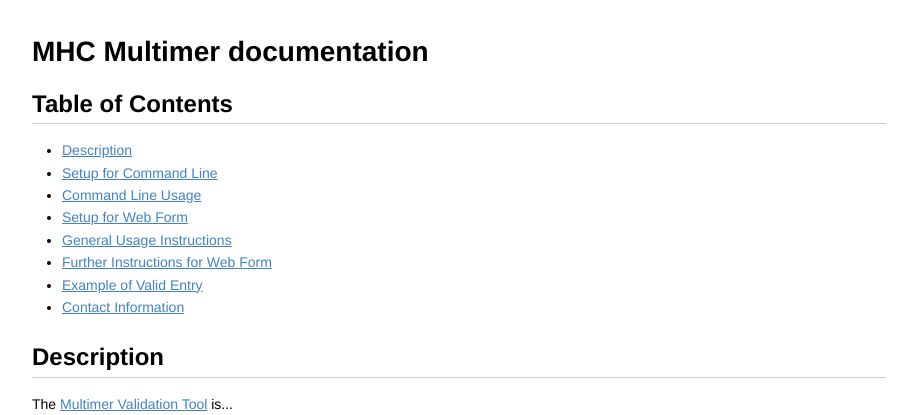
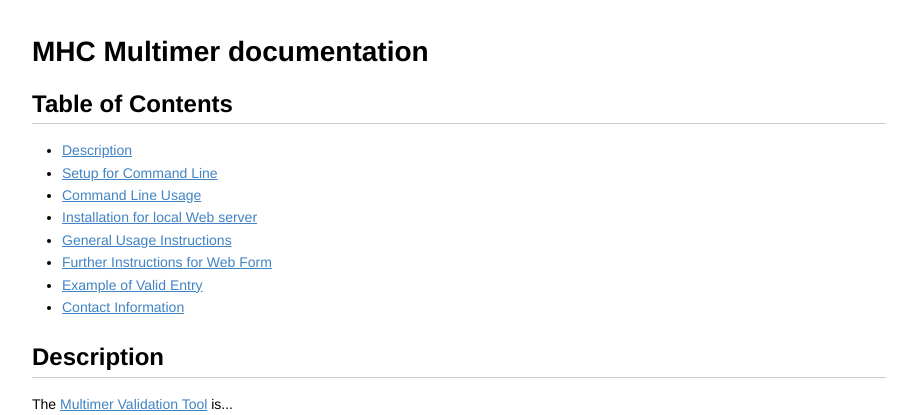
Before and after one commit to IEDB/tetramer-validator, a Flask app: page /README.html in a window 1280 px wide. Shown: the top 415 px of the page, without its empty margins (181-1098 px from the left). Run offline with Flask 2, Linux system fonts and the light colour scheme; parts of the project's set-up code (start-up, migrations or seed data) failed here and were passed over.

Commit message:
Fixed incorrect Table of Content links

```diff
--- a/tetramer_validator/cli.py
+++ b/tetramer_validator/cli.py
@@ -12,7 +12,7 @@ def main():
     # Parse the arguments
     parser = argparse.ArgumentParser()
     file_help_text = """Please enter .tsv, .csv, or .xlsx filename
-        and that header is in following order:
+        and that the following is in the header row:
         Peptide Sequence, Modification Type, Modification Position, MHC Molecule"""
     out_help_text = "Enter output file text name."
     parser.add_argument("filename", help=file_help_text)
--- a/tetramer_validator/templates/README.html
+++ b/tetramer_validator/templates/README.html
@@ -339,7 +339,7 @@ kbd {
 <li><a href="#description">Description</a></li>
 <li><a href="#installation-for-command-line">Setup for Command Line</a></li>
 <li><a href="#command-line-usage">Command Line Usage</a></li>
-<li><a href="#installation-for-web-form">Setup for Web Form</a></li>
+<li><a href="#installation-for-local-web-server">Installation for local Web server</a></li>
 <li><a href="#general-usage-instructions">General Usage Instructions</a></li>
 <li><a href="#further-instructions-for-web-form">Further Instructions for Web Form</a></li>
 <li><a href="#example-of-valid-entry">Example of Valid Entry</a></li>
```
Also changed, not shown: README.md.
